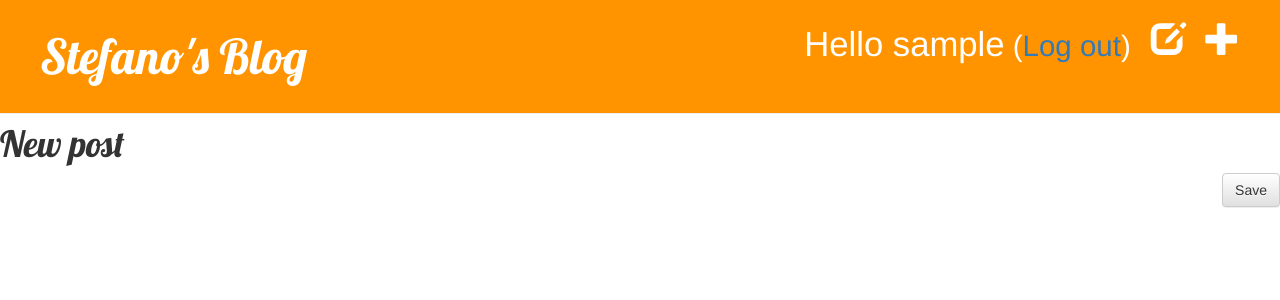
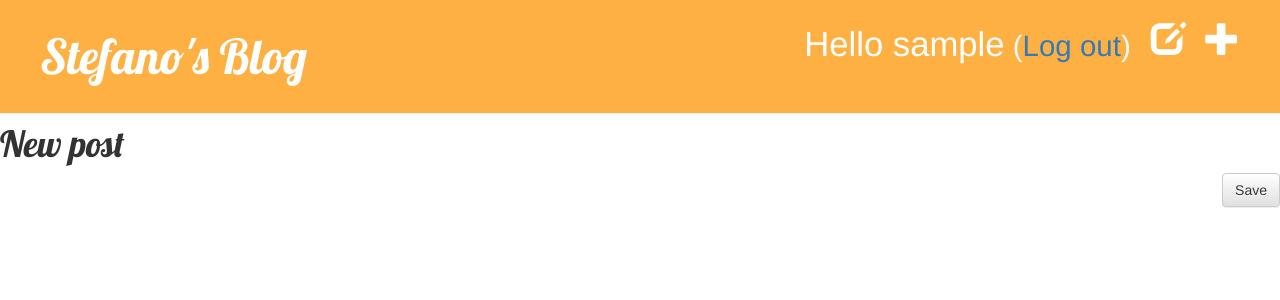
Before and after one commit to StefanoDeRosso/my-first-blog, a Django app: page /post/new/ in a window 1280 px wide. Shown: the top 300 px of the page. Run offline with Django 3.2, Linux system fonts and the light colour scheme; the visitor is signed in with stand-in values (Sample User, id 1); parts of the project's set-up code (start-up, migrations or seed data) failed here and were passed over; some libraries are stand-ins or nearby versions.

Commit message:
Added CSS-

```diff
--- a/blog/static/css/blog.css
+++ b/blog/static/css/blog.css
@@ -1,5 +1,5 @@
 .page-header {
-    background-color: #ff9400;
+    background-color: #FFB042;
     margin-top: 0;
     padding: 20px 20px 20px 40px;
     margin-bottom: 0;
```
